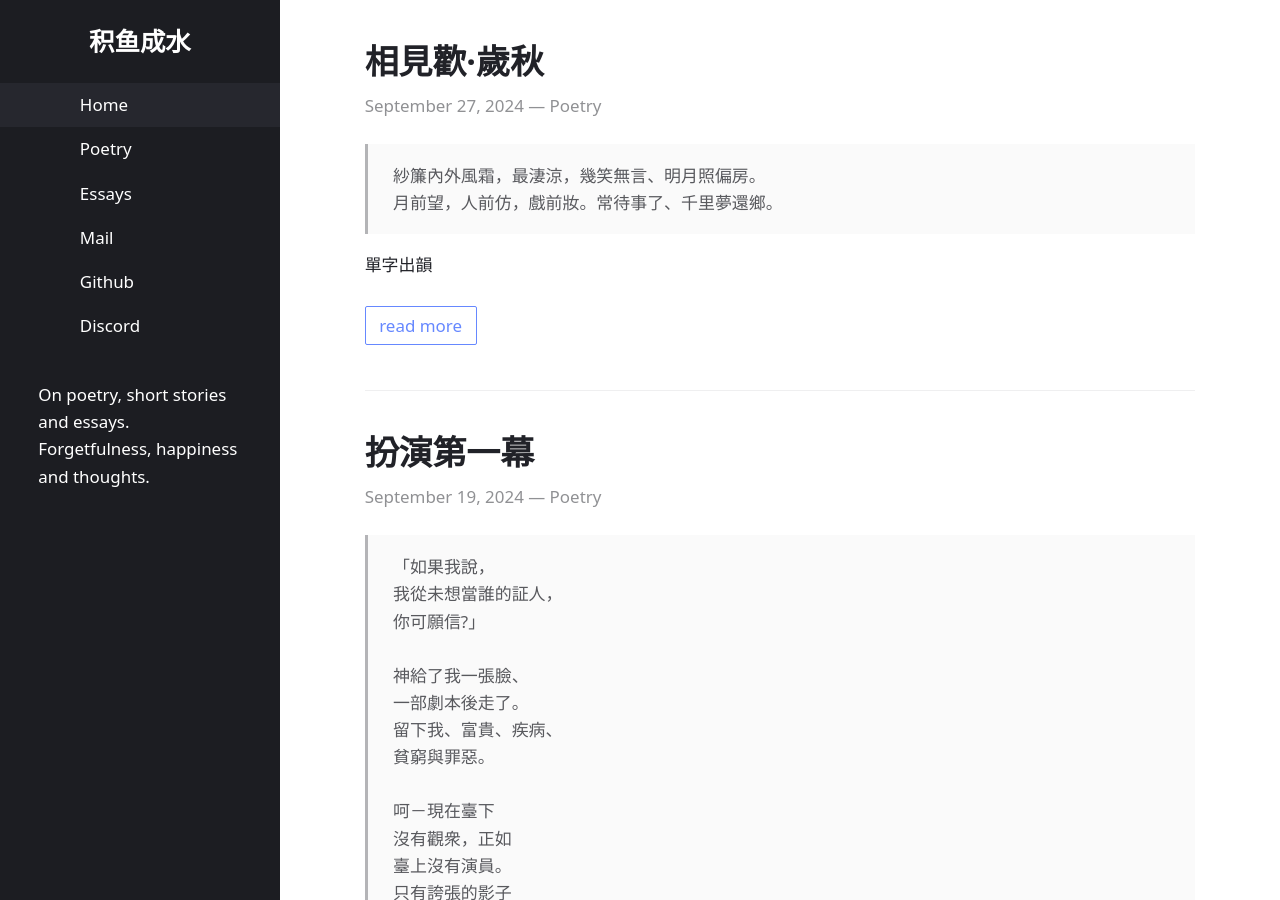
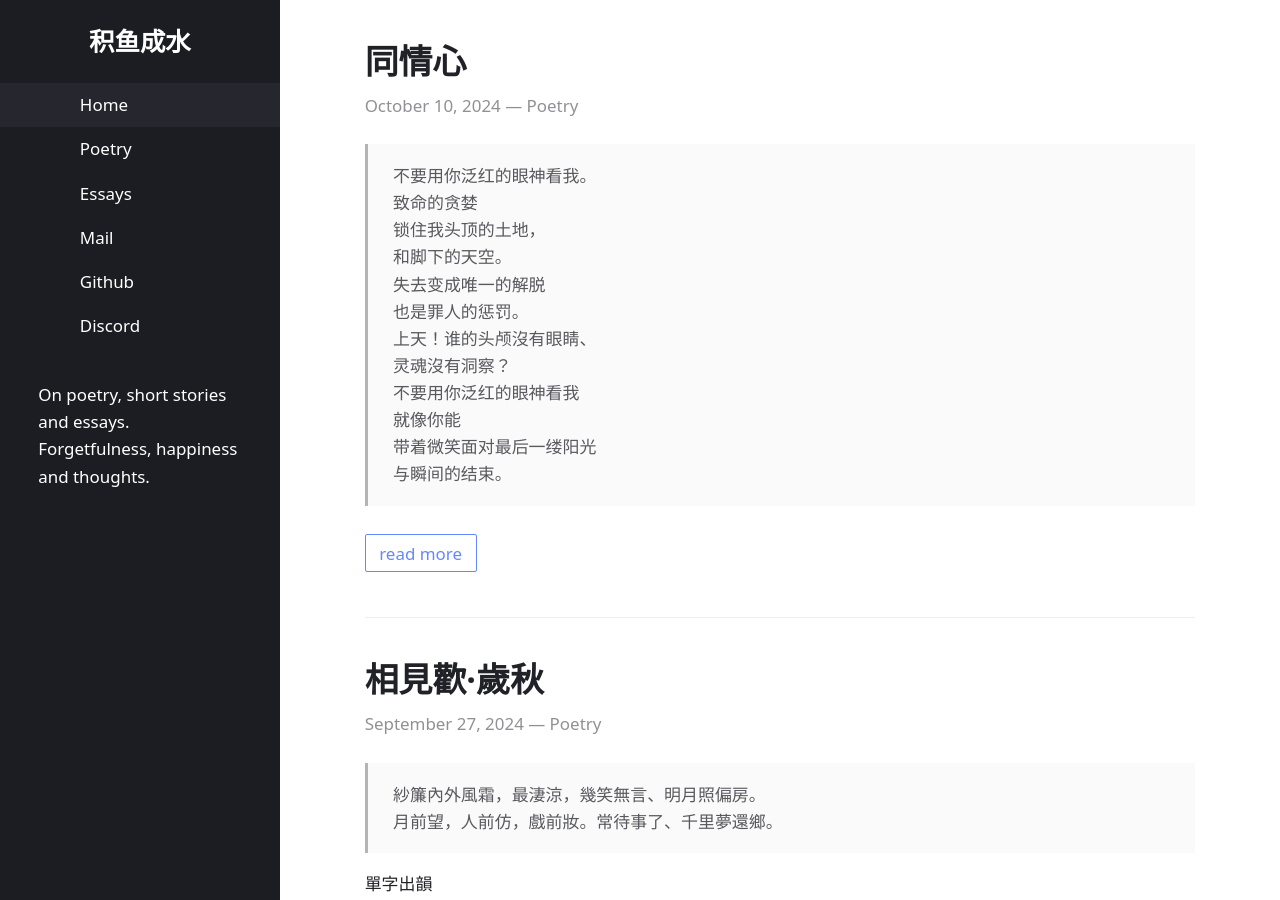
Before and after one commit to chris-zy-liu/chris-zy-liu.github.io, a Jekyll site: the page built from index.html, in a window 1280 px wide and 900 px high. Built offline with Jekyll 4.4.1, drawn with Linux system fonts in a browser that asks for light colours.

Commit message:
script update

```diff
--- /dev/null
+++ b/_posts/2024-10-10-red.md
@@ -0,0 +1,6 @@
+---
+title: 同情心
+layout: post
+categories: Poetry
+---
+>不要用你泛红的眼神看我。<br>致命的贪婪<br>锁住我头顶的土地，<br>和脚下的天空。<br>失去变成唯一的解脱<br>也是罪人的惩罚。<br>上天！谁的头颅沒有眼睛、<br>灵魂沒有洞察？<br>不要用你泛红的眼神看我<br>就像你能<br>带着微笑面对最后一缕阳光<br>与瞬间的结束。
```
Also changed, not shown: _posts/.obsidian/workspace.json (+5 -5 lines).
